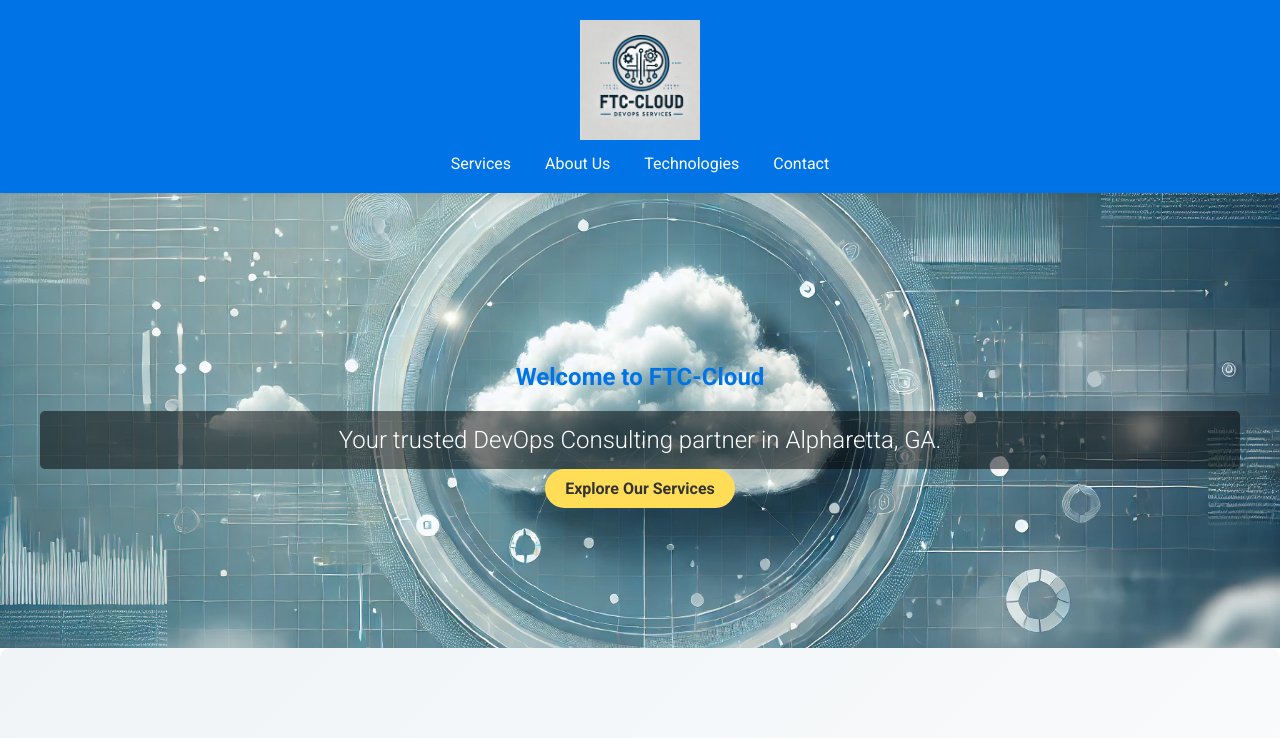
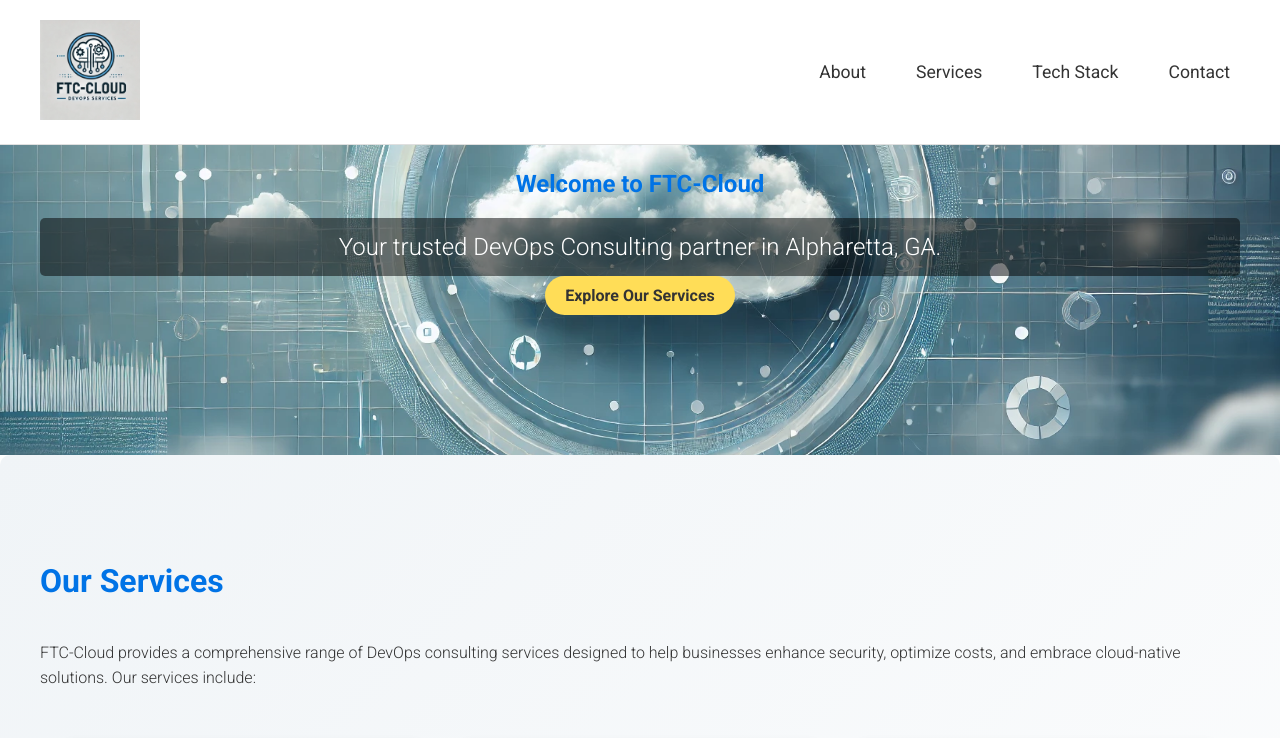
Before and after one commit to ofirshtrull/ftc-cloud.com, a plain HTML site: page index.html in a window 1280 px wide. Shown: the top 738 px of the page. Drawn offline with Linux system fonts and the light colour scheme.

Commit message:
Improved site design and layout based on professional template

```diff
--- a/css/styles.css
+++ b/css/styles.css
@@ -26,42 +26,53 @@ p {
 
 /* Header */
 header {
-    background-color: #0073e6;
+    background-color: #ffffff;
     padding: 20px 0;
-    color: white;
-    text-align: center;
-    box-shadow: 0 2px 10px rgba(0, 0, 0, 0.1);
-    position: relative;
+    border-bottom: 1px solid #e0e0e0;
+    position: fixed;
+    width: 100%;
+    top: 0;
+    z-index: 999;
+}
+
+.header-container {
+    display: flex;
+    align-items: center;
+    justify-content: space-between;
 }
 
 .logo img {
-    width: 120px;
-    /* Reduced size for the main logo */
-    max-width: 100%;
-    /* Ensures it scales responsively */
+    width: 100px;
     height: auto;
 }
 
 nav ul {
+    display: flex;
+    gap: 30px;
     list-style: none;
-    padding: 0;
-    margin: 10px 0 0;
+    margin: 0;
 }
 
 nav ul li {
     display: inline-block;
-    margin: 0 15px;
 }
 
 nav ul li a {
-    color: white;
+    font-size: 1.1rem;
+    color: #333;
     text-decoration: none;
-    font-weight: 400;
-    transition: color 0.3s;
+    font-weight: 500;
+    padding: 10px;
+    transition: color 0.3s ease;
 }
 
 nav ul li a:hover {
-    color: #ffdd57;
+    color: #0073e6;
+    border-bottom: 2px solid #0073e6;
+}
+
+nav ul li a:active {
+    color: #0073e6;
 }
 
 /* Hero Section */
--- a/index.html
+++ b/index.html
@@ -12,15 +12,15 @@
 
 <body>
     <header>
-        <div class="container">
+        <div class="container header-container">
             <div class="logo">
-                <img src="images/logo.png" alt="FTC-Cloud Logo">
+                <a href="#"><img src="images/logo.png" alt="FTC-Cloud Logo"></a>
             </div>
             <nav>
                 <ul>
+                    <li><a href="#about">About</a></li>
                     <li><a href="#services">Services</a></li>
-                    <li><a href="#about">About Us</a></li>
-                    <li><a href="#technologies">Technologies</a></li>
+                    <li><a href="#technologies">Tech Stack</a></li>
                     <li><a href="#contact">Contact</a></li>
                 </ul>
             </nav>
```
